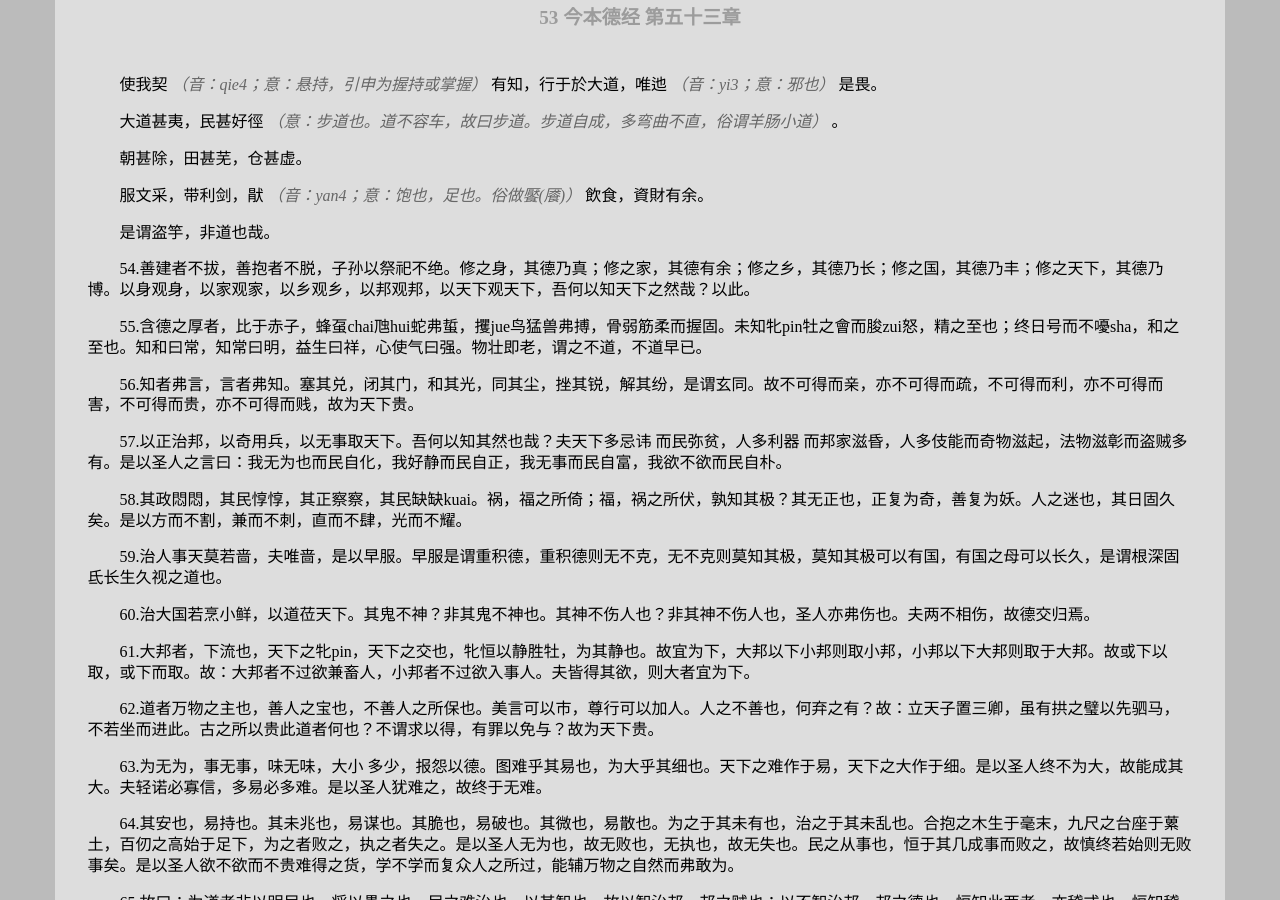
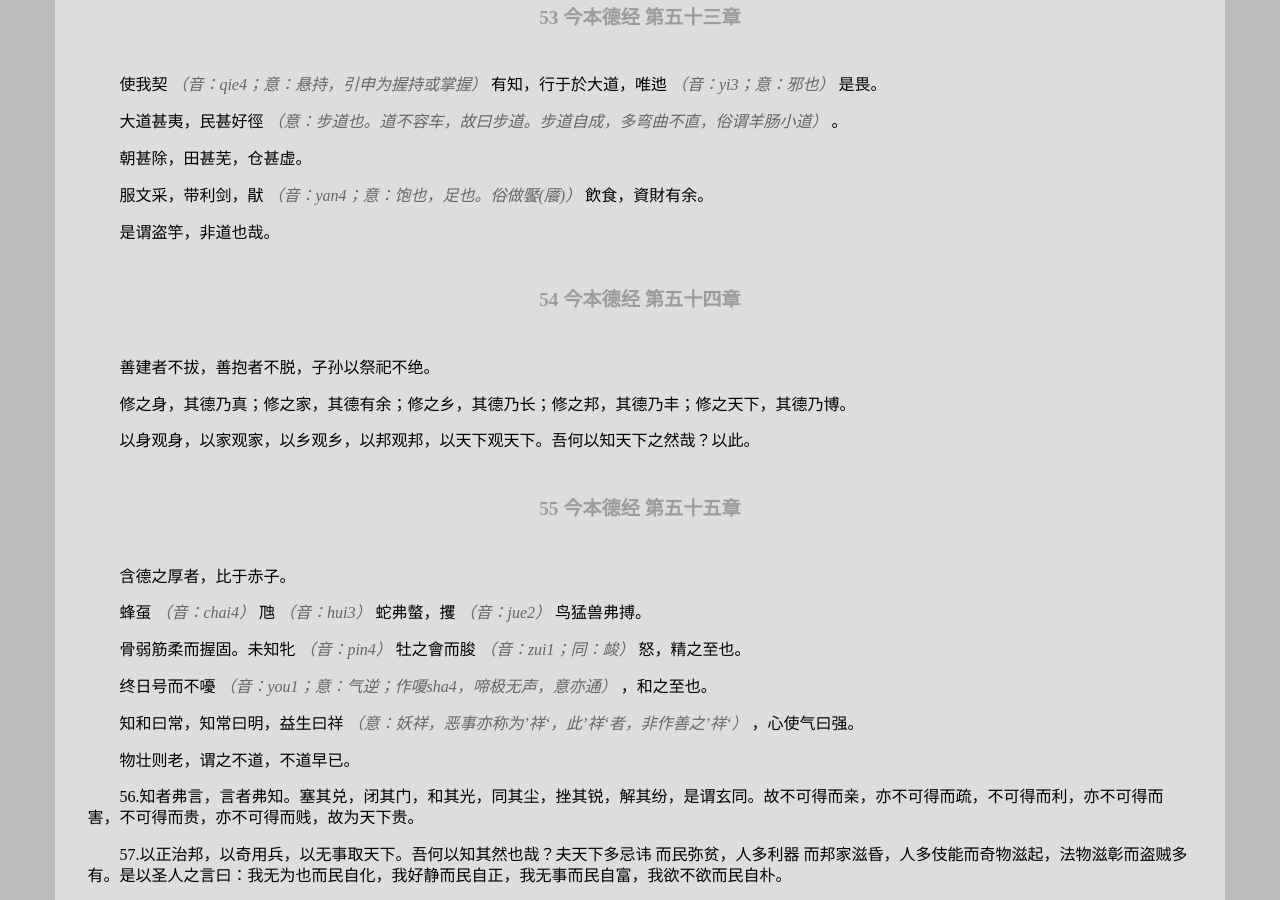
Before and after one commit to leiqin/leiqin.github.io, a Jekyll site: the page built from shoucang/daodejing.markdown, in a window 1280 px wide and 900 px high, scrolled down 4057 px. Built offline with Jekyll 4.4.1, drawn with Linux system fonts in a browser that asks for light colours; nearby versions of some CDN libraries.

Commit message:
道德经 德经 54 55

```diff
--- a/shoucang/daodejing.markdown
+++ b/shoucang/daodejing.markdown
@@ -165,11 +165,29 @@ title: 道德经
 
 是谓盗竽，非道也哉。
 
+###### 54 今本德经 第五十四章
+
+善建者不拔，善抱者不脱，子孙以祭祀不绝。
+
+修之身，其德乃真；修之家，其德有余；修之乡，其德乃长；修之邦，其德乃丰；修之天下，其德乃博。
+
+以身观身，以家观家，以乡观乡，以邦观邦，以天下观天下。吾何以知天下之然哉？以此。
+
+###### 55 今本德经 第五十五章
+
+含德之厚者，比于赤子。
+
+蜂虿 _（音：chai4）_ 虺 _（音：hui3）_ 蛇弗螫，攫 _（音：jue2）_ 鸟猛兽弗搏。
+
+骨弱筋柔而握固。未知牝 _（音：pin4）_ 牡之會而朘 _（音：zui1；同：䘒）_ 怒，精之至也。
+
+终日号而不嚘 _（音：you1；意：气逆；作嗄sha4，啼极无声，意亦通）_ ，和之至也。
+
+知和曰常，知常曰明，益生曰祥 _（意：妖祥，恶事亦称为’祥‘，此’祥‘者，非作善之’祥‘）_ ，心使气曰强。
+
+物壮则老，谓之不道，不道早已。
 
 
-54.善建者不拔，善抱者不脱，子孙以祭祀不绝。修之身，其德乃真；修之家，其德有余；修之乡，其德乃长；修之国，其德乃丰；修之天下，其德乃博。以身观身，以家观家，以乡观乡，以邦观邦，以天下观天下，吾何以知天下之然哉？以此。
-
-55.含德之厚者，比于赤子，蜂虿chai虺hui蛇弗蜇，攫jue鸟猛兽弗搏，骨弱筋柔而握固。未知牝pin牡之會而朘zui怒，精之至也；终日号而不嚘sha，和之至也。知和曰常，知常曰明，益生曰祥，心使气曰强。物壮即老，谓之不道，不道早已。
 
  56.知者弗言，言者弗知。塞其兑，闭其门，和其光，同其尘，挫其锐，解其纷，是谓玄同。故不可得而亲，亦不可得而疏，不可得而利，亦不可得而害，不可得而贵，亦不可得而贱，故为天下贵。
 
```
